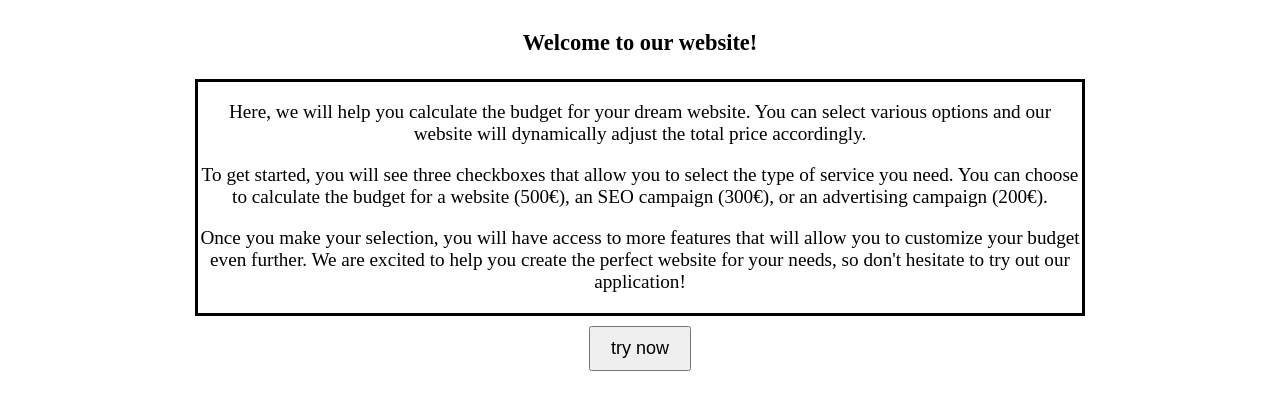
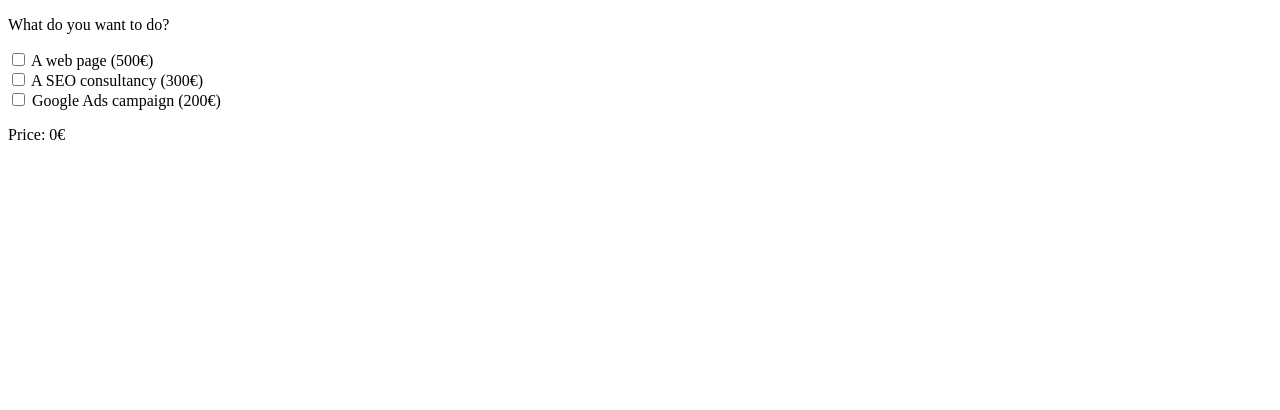
Before and after one commit to marshalljordan1/Sprint7-React-II, a React (Vite) app in the folder react-II/: page / in a window 1280 px wide. Shown: the top 410 px of the page. Built offline with nearby package versions, Linux system fonts and the light colour scheme.

Commit message:
try local storage

```diff
--- a/react-II/components/Welcome.jsx
+++ b/react-II/components/Welcome.jsx
@@ -1,16 +1,16 @@
-const Welcome = ({click}) => {
-    return (
-        <div className="container">
-        <h3 className="welcomeHead">Welcome to our website!</h3>
-        <div className="border">
-        <p> Here, we will help you calculate the budget for your dream website. You can select various options and our website will dynamically adjust the total price accordingly.</p>
-        <p>To get started, you will see three checkboxes that allow you to select the type of service you need. You can choose to calculate the budget for a website (500€), an SEO campaign (300€), or an advertising campaign (200€).</p>
-        <p>Once you make your selection, you will have access to more features that will allow you to customize your budget even further. We are excited to help you create the perfect website for your needs, so don't hesitate to try out our application!</p>
-        </div>
-        <button className="click-here" onClick={click}>try now</button>
-        </div>
+// const Welcome = ({click}) => {
+//     return (
+//         <div className="container">
+//         <h3 className="welcomeHead">Welcome to our website!</h3>
+//         <div className="border">
+//         <p> Here, we will help you calculate the budget for your dream website. You can select various options and our website will dynamically adjust the total price accordingly.</p>
+//         <p>To get started, you will see three checkboxes that allow you to select the type of service you need. You can choose to calculate the budget for a website (500€), an SEO campaign (300€), or an advertising campaign (200€).</p>
+//         <p>Once you make your selection, you will have access to more features that will allow you to customize your budget even further. We are excited to help you create the perfect website for your needs, so don't hesitate to try out our application!</p>
+//         </div>
+//         <button className="click-here" onClick={click}>try now</button>
+//         </div>
 
-    )
-}
+//     )
+// }
 
-export default Welcome;
+// export default Welcome;
--- a/react-II/src/App.jsx
+++ b/react-II/src/App.jsx
@@ -1,5 +1,5 @@
 import { useEffect, useState } from "react";
-import Welcome from "../components/Welcome";
+// import Welcome from "../components/Welcome";
 import Webpage from "../components/Webpage";
 import Consultation from "../components/Consultation";
 import GoogleAds from "../components/GoogleAds";
@@ -7,7 +7,7 @@ import Price from "../components/Price";
 import "./index.css";
 
 function App() {
-  const [welcome, setWelcome] = useState(true);
+  // const [welcome, setWelcome] = useState(true);
   const [serviceTotal, setServiceTotal] = useState(0);
   const [finalTotal, setFinalTotal] = useState(0);
   const [webpageChecked, setWebpageChecked] = useState(false);
@@ -16,9 +16,9 @@ function App() {
   const [numPages, setNumPages] = useState(0);
   const [numLangs, setNumLangs] = useState(0);
 
-  const click = () => {
-    setWelcome(false);
-  }
+  // const click = () => {
+  //   setWelcome(false);
+  // }
 
   // Defining a function addWeb which will be called when the "A web page" checkbox is clicked
   const addWeb = (event) => {
@@ -27,6 +27,8 @@ function App() {
       event.target.checked ? serviceTotal + webpage : serviceTotal - webpage
     ); // Updating the serviceTotal based on whether the checkbox is checked or unchecked
     setWebpageChecked(event.target.checked); // Updating the webpageChecked state variable based on whether the checkbox is checked or unchecked
+    localStorage.setItem("webpageChecked", JSON.stringify(event.target.checked));
+
   };
 
   // Defining a function addWeb which will be called when the "addConsult" checkbox is clicked
@@ -38,6 +40,7 @@ function App() {
         : serviceTotal - consultation
     );
     setConsultationChecked(event.target.checked);
+    localStorage.setItem("consultationChecked", JSON.stringify(event.target.checked));
   };
 
   // Defining a function addWeb which will be called when the "addGoogle" checkbox is clicked
@@ -47,10 +50,12 @@ function App() {
       event.target.checked ? serviceTotal + googleAd : serviceTotal - googleAd
     );
     setGoogleAdChecked(event.target.checked);
+    localStorage.setItem("googleAdChecked", JSON.stringify(event.target.checked));
   };
 
   const readPages = (event) => {
     setNumPages(event.target.value);
+    localStorage.setItem("numPages", JSON.stringify(event.target.value));
   };
 
   const increasePages = () => {
@@ -63,6 +68,7 @@ function App() {
 
   const readLang = (event) => {
     setNumLangs(event.target.value);
+    localStorage.setItem("numLangs", JSON.stringify(event.target.value));
   };
   const increaseLangs = () => {
     setNumLangs(numLangs + 1);
@@ -76,14 +82,46 @@ function App() {
     if (!webpageChecked) {
       setNumLangs(0);
       setNumPages(0);
-    } else if (finalTotal !== serviceTotal + numPages * numLangs * 30);
-    setFinalTotal(serviceTotal + numPages * numLangs * 30);
-  }, [numLangs, numPages, serviceTotal]);
+      setFinalTotal(serviceTotal);
+    } else if (finalTotal !== serviceTotal + numPages * numLangs * 30) {
+      setFinalTotal(serviceTotal + numPages * numLangs * 30);
+    }
+  }, [numLangs, numPages, serviceTotal, webpageChecked, finalTotal]);
+
+  useEffect(() => {
+    const savedPages = localStorage.getItem("numPages");
+    const savedLangs = localStorage.getItem("numLangs");
+    const savedCheckedWebpage = localStorage.getItem("webpageChecked");
+    const savedCheckedConsultation = localStorage.getItem("consultationChecked");
+    const savedCheckedGoogleAds = localStorage.getItem("googleAdChecked");
+    const savedFinalTotal = localStorage.getItem("finalTotal");
+
+    if (savedCheckedWebpage) {
+      setWebpageChecked(JSON.parse(savedCheckedWebpage));
+    }
+    if (savedCheckedConsultation) {
+      setConsultationChecked(JSON.parse(savedCheckedConsultation));
+    }
+
+    if (savedCheckedGoogleAds) {
+      setGoogleAdChecked(JSON.parse(savedCheckedGoogleAds));
+    }
+    if (savedPages) {
+      setNumPages(JSON.parse(savedPages));
+    }
+    if (savedLangs) {
+      setNumLangs(JSON.parse(savedLangs));
+    }
+
+    if (savedFinalTotal) {
+      setFinalTotal(JSON.parse(savedFinalTotal));
+    }
+  }, []);
 
   return (
-    welcome === true ? (
-    <Welcome click={click} />
-    ) :
+    // welcome === true ? (
+    // <Welcome click={click} />
+    // ) :
     <div>
       <Webpage
         checked={webpageChecked}
```
